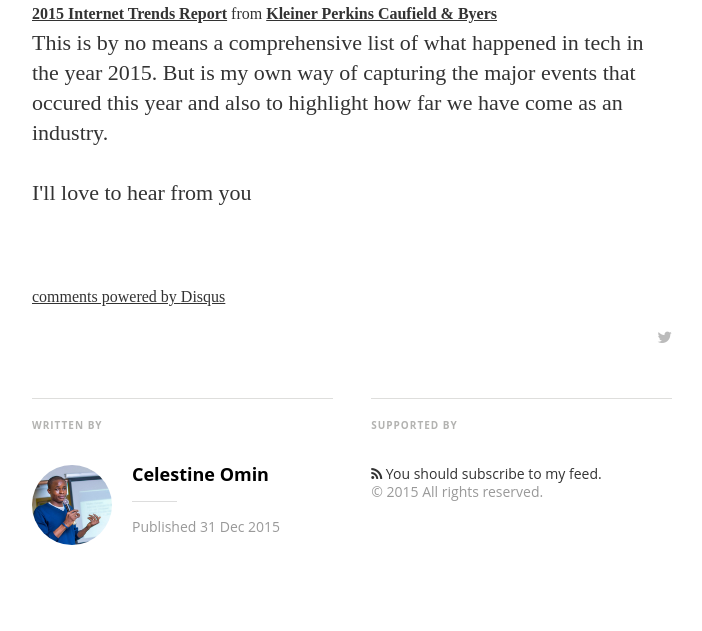
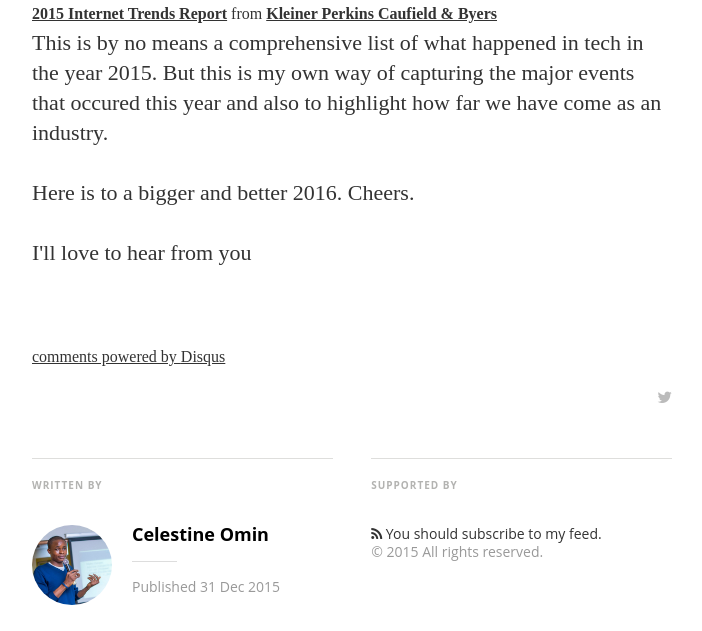
Before and after one commit to cyberomin/cyberomin.github.io, a Jekyll site: the page built from _posts/2015-12-31-year-in-review.markdown, in a window 1280 px wide and 900 px high, scrolled down 3878 px, cut to the strip 230-861 px from the top of the window. Shown: the whole strip, without its empty margins (288-990 px from the left). Built offline with Jekyll 4.4.1, drawn with Linux system fonts in a browser that asks for light colours; nearby versions of some CDN libraries; some web fonts are replaced; library files that are not in the unit come from our copies; Markdown is read by kramdown in place of the engine named in the settings; comment, search, counter and statistics services are not loaded.

Commit message:
Closing remarks

```diff
--- a/_posts/2015-12-31-year-in-review.markdown
+++ b/_posts/2015-12-31-year-in-review.markdown
@@ -48,4 +48,6 @@
 In May of this year, Mary Meeker, a partner at the Silicon Valley venture capital firm KPCB(Kleiner Perkins Caufield & Byers), in her customary way, highlighted in what she titled "Internet Trends," the major Internet trends of 2015.
 <iframe src="//www.slideshare.net/slideshow/embed_code/key/sUM0BRj7Dd2ENC" width="650" height="485" frameborder="0" marginwidth="0" marginheight="0" scrolling="no" style="border:1px solid #CCC; border-width:1px; margin-bottom:5px; max-width: 100%;" allowfullscreen> </iframe> <div style="margin-bottom:5px"> <strong> <a href="//www.slideshare.net/kleinerperkins/internet-trends-v1" title="2015 Internet Trends Report" target="_blank">2015 Internet Trends Report</a> </strong> from <strong><a href="//www.slideshare.net/kleinerperkins" target="_blank">Kleiner Perkins Caufield &amp; Byers</a></strong> </div>
 
-This is by no means a comprehensive list of what happened in tech in the year 2015. But is my own way of capturing the major events that occured this year and also to highlight how far we have come as an industry.
+This is by no means a comprehensive list of what happened in tech in the year 2015. But this is my own way of capturing the major events that occured this year and also to highlight how far we have come as an industry.
+
+Here is to a bigger and better 2016. Cheers.
```
